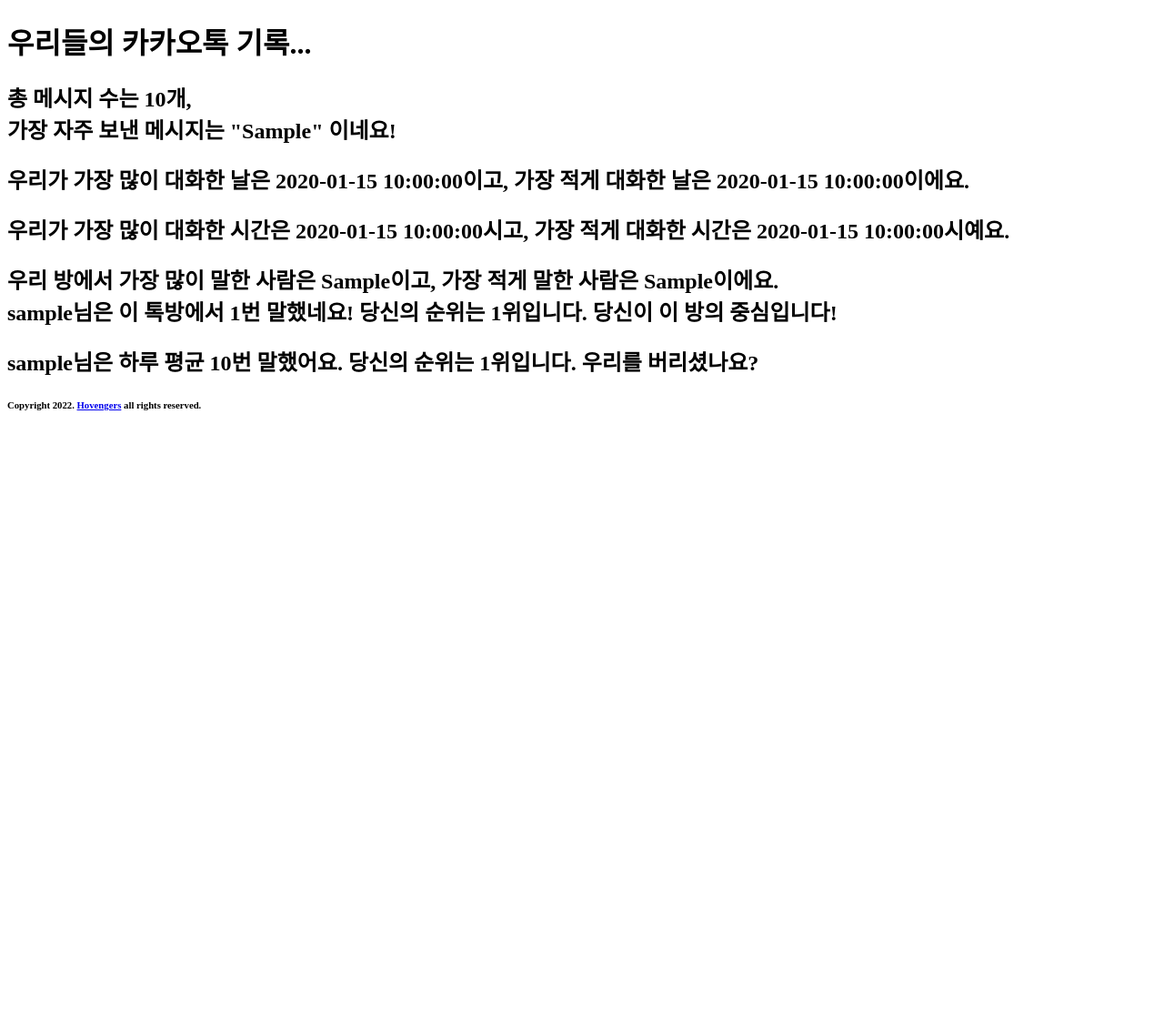
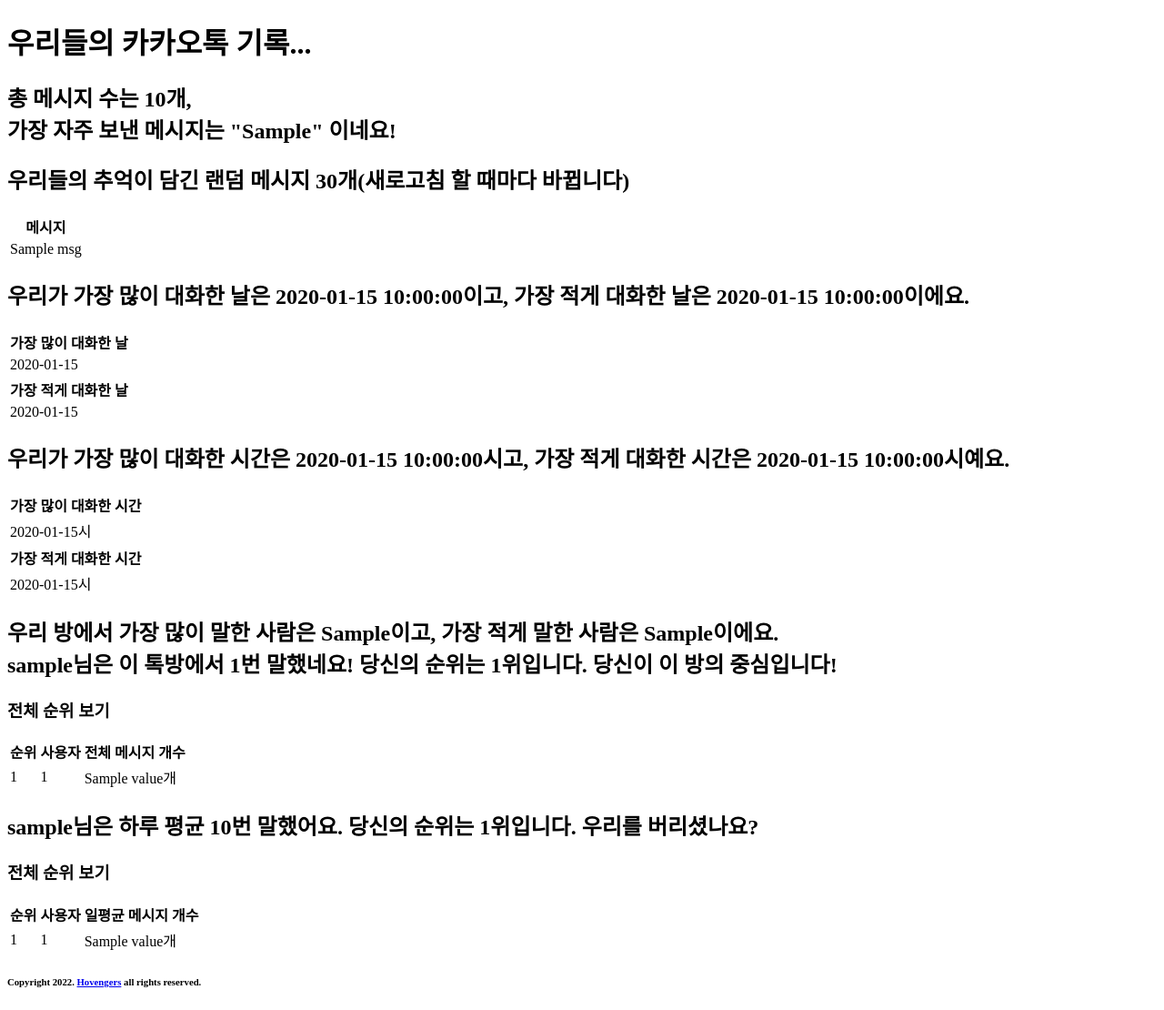
Before and after one commit to hovengers/web, a Flask app: template src/templates/kakaotalk/index.html in a window 1280 px wide. Shown: the part 58-1168 px from the top of the page at 91% size. Before the commit the page ends 509 px from the top, so only its background shows below. Run offline with Flask 2, Linux system fonts and the light colour scheme; the template is opened without the code that fills it: most values are stand-ins (such as "Sample title", 1, 10 or a date in 2020).

Commit message:
카카오톡 대화 - 전체 순위 테이블 추가

```diff
--- a/src/templates/kakaotalk/index.html
+++ b/src/templates/kakaotalk/index.html
@@ -8,9 +8,56 @@
     가장 자주 보낸 메시지는 "{{ data.msg_most }}" 이네요!
 </h2>
 
+<h2>우리들의 추억이 담긴 랜덤 메시지 30개(새로고침 할 때마다 바뀝니다)</h2>
+<table>
+    <th>메시지</th>
+    {% for msg in data.msg_random %}
+    <tr>
+        <td>{{ msg }}</td>
+    </tr>
+    {% endfor %}
+</table>
+
+
 <h2>우리가 가장 많이 대화한 날은 {{ data.date_most }}이고, 가장 적게 대화한 날은 {{ data.date_least }}이에요.</h2>
 
+<table>
+    <th>가장 많이 대화한 날</th>
+    {% for date in data.date_most_list %}
+    <tr>
+        <td>{{ date }}</td>
+    </tr>
+    {% endfor %}
+</table>
+
+<table>
+    <th>가장 적게 대화한 날</th>
+    {% for date in data.date_least_list %}
+    <tr>
+        <td>{{ date }}</td>
+    </tr>
+    {% endfor %}
+</table>
+
 <h2>우리가 가장 많이 대화한 시간은 {{ data.time_most }}시고, 가장 적게 대화한 시간은 {{ data.time_least }}시예요.</h2>
+
+<table>
+    <th>가장 많이 대화한 시간</th>
+    {% for time in data.time_most_list %}
+    <tr>
+        <td>{{ time }}시</td>
+    </tr>
+    {% endfor %}
+</table>
+
+<table>
+    <th>가장 적게 대화한 시간</th>
+    {% for time in data.time_least_list %}
+    <tr>
+        <td>{{ time }}시</td>
+    </tr>
+    {% endfor %}
+</table>
 
 <h2>
     우리 방에서 가장 많이 말한 사람은 {{ data.user_most }}이고, 가장 적게 말한 사람은 {{ data.user_least }}이에요.<br>
@@ -24,6 +71,21 @@
     {% endif %}
 </h2>
 
+<h3>전체 순위 보기</h3>
+<table>
+    <th>순위</th>
+    <th>사용자</th>
+    <th>전체 메시지 개수</th>
+    {% for value in data.user_list %}
+    <tr>
+        <td>{{ loop.index }}</td>
+        <td>{{ value.0 }}</td>
+        <td>{{ value.1 }}개</td>
+    </tr>
+    {% endfor %}
+</table>
+
+
 <h2>
     {{ data.username }}님은 하루 평균 {{ data.talk_avg }}번 말했어요. 당신의 순위는 {{ data.day_talk_rank }}위입니다.
     {% if data.talk_avg > 100 %}
@@ -35,4 +97,19 @@
     {% endif %}
 </h2>
 
+<h3>전체 순위 보기</h3>
+<table>
+    <th>순위</th>
+    <th>사용자</th>
+    <th>일평균 메시지 개수</th>
+    {% for value in data.day_talk_list %}
+    <tr>
+        <td>{{ loop.index }}</td>
+        <td>{{ value.0 }}</td>
+        <td>{{ value.1 }}개</td>
+    </tr>
+    {% endfor %}
+</table>
+
+
 {% endblock %}
```
Also changed, not shown: src/api/kakaotalk.py (+56 -9 lines).
